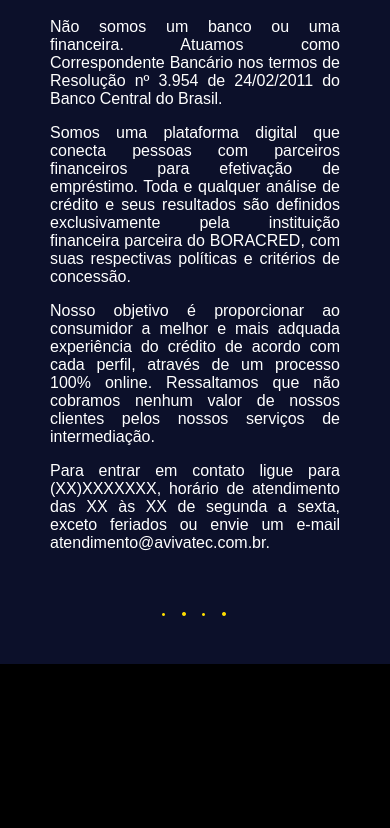
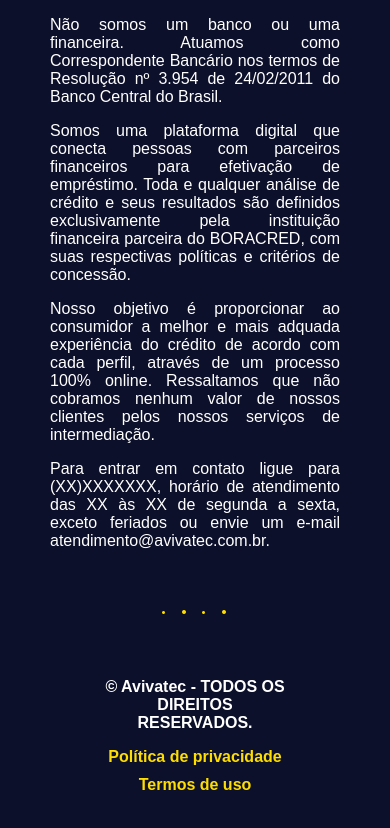
Before and after one commit to andreliusquasar/avivatec, an Angular app: page / in a window 390 px wide. Shown: the part 3258-4086 px from the top of the page. Before the commit the page ends 3922 px from the top, so only its background shows below. Built offline with nearby package versions, Linux system fonts and the light colour scheme.

Commit message:
Ajustando responsividade do copyright

```diff
--- a/src/app/home/footer/footer.component.html
+++ b/src/app/home/footer/footer.component.html
@@ -48,13 +48,10 @@
 
       <img src="../../assets/img/img-pontos-amarelos.png" alt="" class="img-pontos">
 
-      <!-- <div class="copyright">
+      <div class="copyright">
         <p>© Avivatec - TODOS OS DIREITOS RESERVADOS.</p>
-        <span>
-          <a href="#">Política de privacidade</a>
-          <a href="#">Termos de uso</a>
-        </span>
-      </div> -->
-
+        <a href="#">Política de privacidade</a>
+        <a href="#">Termos de uso</a>
+      </div>
 
   </div>
--- a/src/app/home/footer/footer.component.scss
+++ b/src/app/home/footer/footer.component.scss
@@ -53,16 +53,15 @@
     }
 
     .copyright {
-        display: flex;
-        flex-direction: row;
-        justify-content: space-between;
+        display: grid;
+        grid-template-columns: 2fr 1fr 1fr;
         color: #fff;
         padding-bottom: 100px;
         font-weight: bold;
+        align-items: center;
 
         a {
             color: #fedd00;
-            margin-left: 93px;
         }
     }
 
@@ -96,8 +95,19 @@
     }
     }
 
+    @media screen and (max-width:1080px) {
+        .copyright {
+            grid-template-columns: 1fr;
+            text-align: center;
+
+            a {
+                margin-bottom: 10px;
+            }
+        }
+    }
+
+
     @media screen and (max-width:950px) {
-
 
     text-align: center;
 
@@ -141,7 +151,6 @@
     }
 
         .logo {
-            border: 1px solid orange;
         width: 222px;
     }
 
```
Lines whose indentation alone changed are shown as unchanged.
